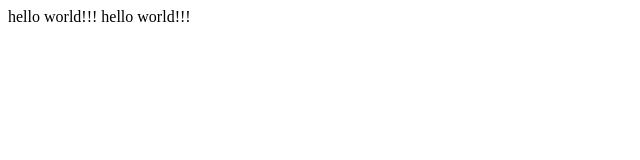
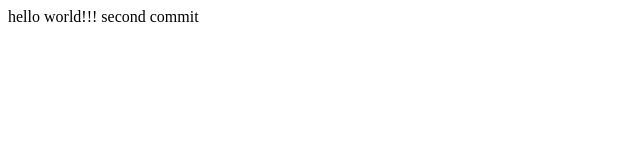
Before and after one commit to yehormytnyk/TestRep-27-06-2024, a plain HTML site: page index.html in a window 1280 px wide. Shown: the full height of the page, 0-640 px from the left. Drawn offline with Linux system fonts and the light colour scheme.

Commit message:
second commit

```diff
--- a/index.html
+++ b/index.html
@@ -6,6 +6,6 @@
 </head>
 <body>
     hello world!!!
-    hello world!!!
+    second commit
 </body>
 </html>
```
